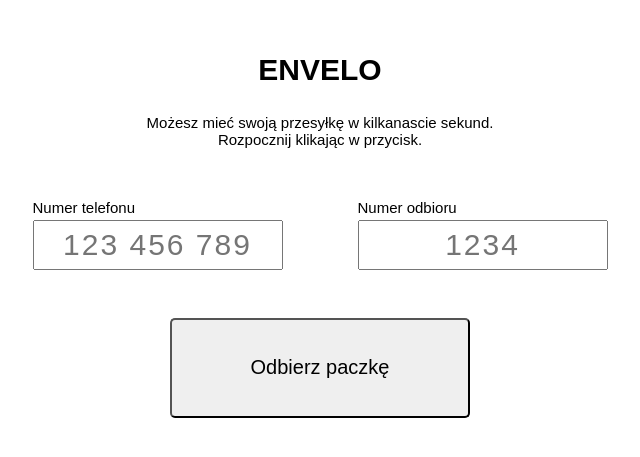
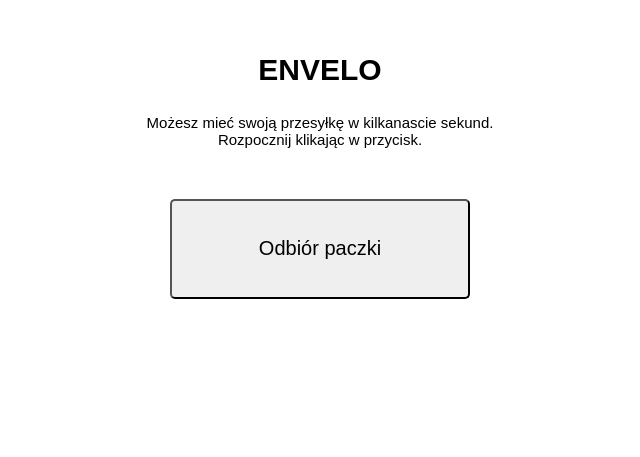
Before and after one commit to Barud21/plsv, a plain HTML site: page index.html in a window 1280 px wide. Shown: the part 111-568 px from the top of the page, without its empty margins (320-960 px from the left). Drawn offline with Linux system fonts and the light colour scheme.

Commit message:
Structure of form was changed, submit button added

```diff
--- a/index.html
+++ b/index.html
@@ -16,8 +16,10 @@
         Rozpocznij klikając w przycisk.
       </p>
     </header>
-    <div class="form">
-      <form class="form__container">
+
+    <form class="form hidden">
+      <div class="form__container">
+        <div>
           <label class="form__label" for="phone-number">Numer telefonu</label>
           <input
             class="form__container__input"
@@ -30,25 +32,32 @@
             maxlength="11"
             required
           />
-      </form>
-      <form class="form__container">
+        </div>
+        <div>
           <label class="form__label" for="code">Numer odbioru</label>
           <input
             class="form__container__input"
             id="code"
-          type="tel"
+            type="pattern"
             name="code"
             placeholder="1234"
-          pattern="[0-9]{4}"
+            pattern="[\d]{4}"
             minlength="4"
             maxlength="4"
             required
           />
+        </div>
+      </div>
+      <input
+        id="btn-pick-up"
+        class="btn hidden"
+        type="submit"
+        value="Odbierz paczkę"
+      />
     </form>
-    </div>
 
     <div>
-      <button class="btn btn--pick-up">Odbierz paczkę</button>
+      <button id="btn-start" class="btn">Odbiór paczki</button>
     </div>
 
     <footer></footer>
```
Lines whose indentation alone changed are shown as unchanged.
